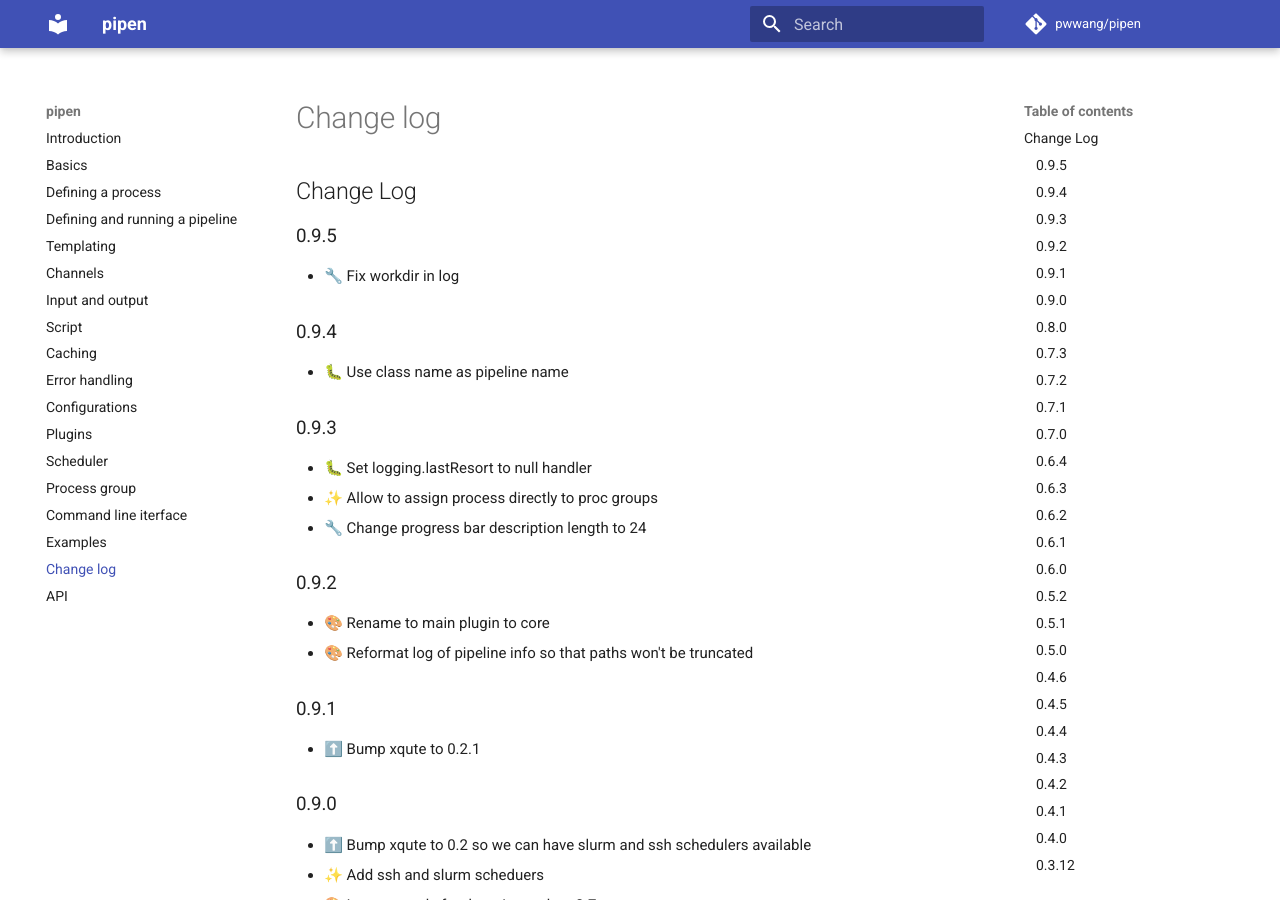
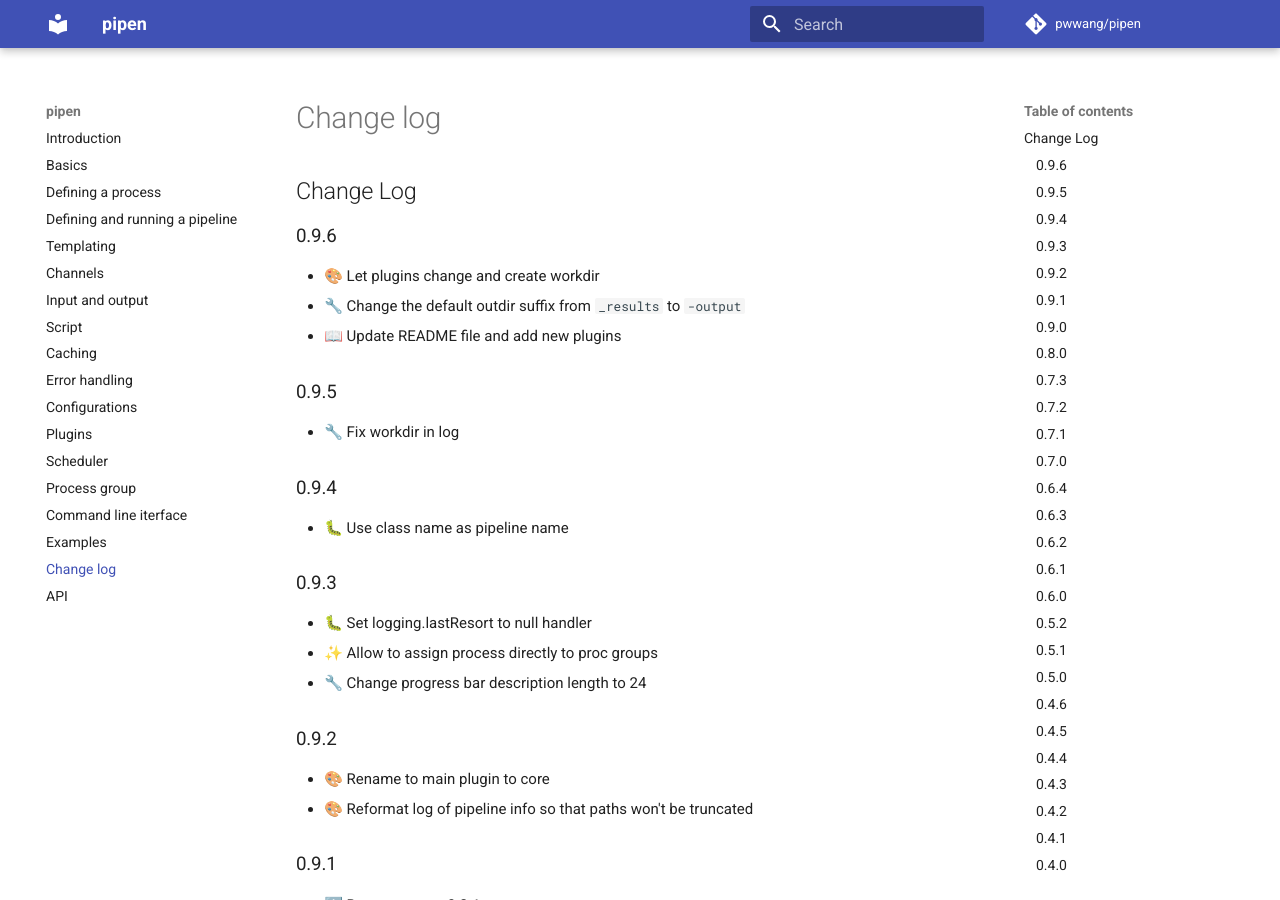
Before and after one commit to pwwang/pipen, an MkDocs documentation site: the page built from docs/CHANGELOG.md, in a window 1280 px wide and 900 px high. Built offline with MkDocs 1.6.1 and Material for MkDocs 9.7.7, drawn with Linux system fonts in a browser that asks for light colours; comment, search, counter and statistics services are not loaded.

Commit message:
🔖 0.9.6

```diff
--- a/docs/CHANGELOG.md
+++ b/docs/CHANGELOG.md
@@ -1,4 +1,10 @@
 # Change Log
+
+## 0.9.6
+
+- 🎨 Let plugins change and create workdir
+- 🔧 Change the default outdir suffix from `_results` to `-output`
+- 📖 Update README file and add new plugins
 
 ## 0.9.5
 
--- a/pipen/version.py
+++ b/pipen/version.py
@@ -1,3 +1,3 @@
 """Provide version of pipen"""
 
-__version__ = "0.9.5"
+__version__ = "0.9.6"
--- a/pyproject.toml
+++ b/pyproject.toml
@@ -4,7 +4,7 @@ build-backend = "poetry.masonry.api"
 
 [tool.poetry]
 name = "pipen"
-version = "0.9.5"
+version = "0.9.6"
 description = "A pipeline framework for python"
 authors = [ "pwwang <pwwang@pwwang.com>",]
 license = "MIT"
```
